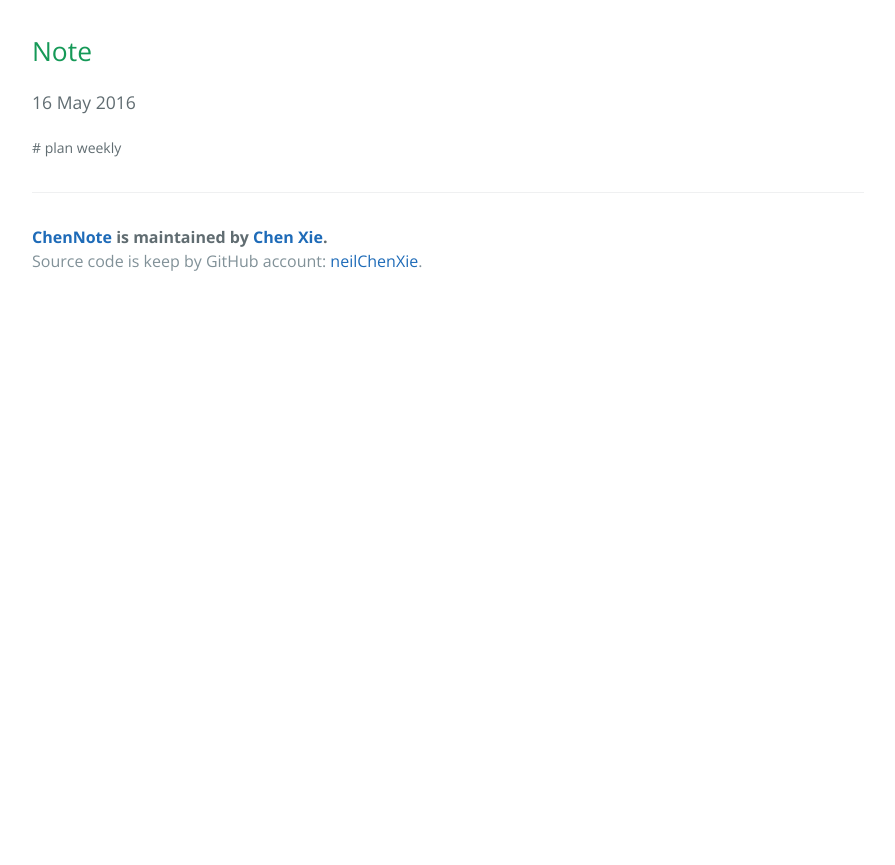
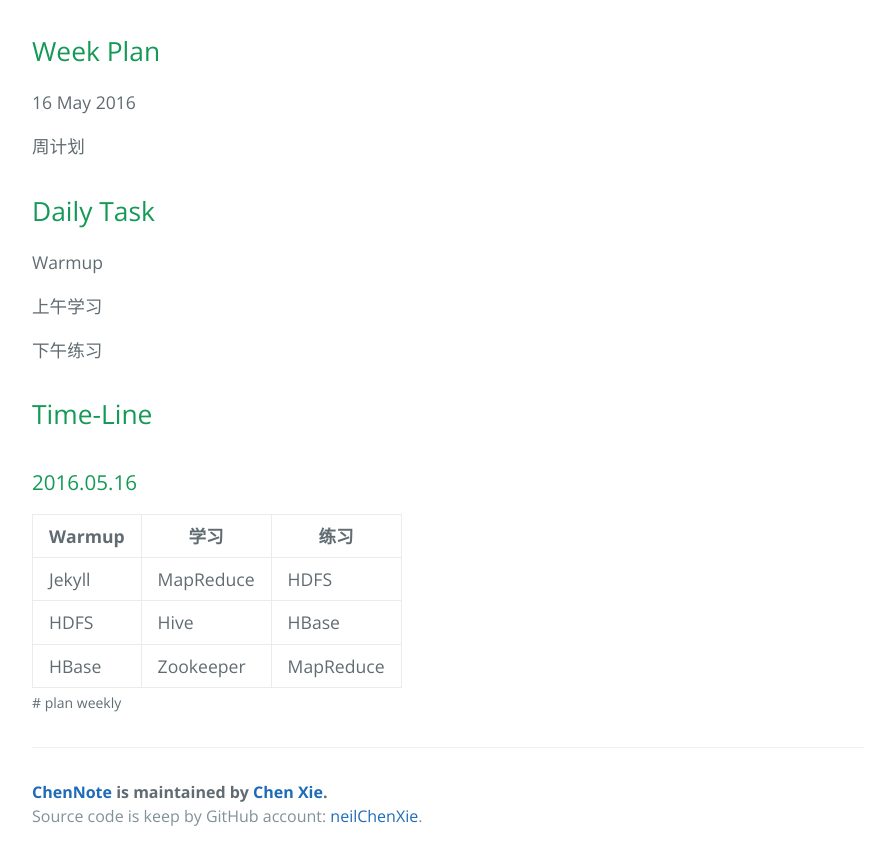
Before and after one commit to neilChenXie/ChenData, a Jekyll site: the page built from _posts/Plan/2016-05-16-note.md, in a window 1280 px wide. Shown: the top 865 px of the page, without its empty margins (192-1087 px from the left). Built offline with Jekyll 4.4.1, drawn with Linux system fonts in a browser that asks for light colours.

Commit message:
new file:   _posts/Meet/2016-05-17-meet.md

```diff
--- a/_config.yml
+++ b/_config.yml
@@ -2,7 +2,7 @@
 title:        ChenNote
 tagline:      A responsive theme for your project on GitHub Pages
 url:          "http://chen-node.com/ChenNote"
-baseurl:      "/ChenNote"
+baseurl:      "/ChenData"
 paginate:     1
 
 # About/contact
--- a/_posts/Plan/2016-05-16-note.md
+++ b/_posts/Plan/2016-05-16-note.md
@@ -1,7 +1,27 @@
 ---
 layout: post
-title: Note
+title: Week Plan
 date: 2016-05-16 09:44:15 +0800
 category: Plan
 tags: [plan, weekly]
 ---
+
+周计划
+
+## Daily Task
+
+Warmup
+
+上午学习
+
+下午练习
+
+## Time-Line
+
+### 2016.05.16
+
+| Warmup | 学习 | 练习 |
+| ------ | --- | ---- |
+| Jekyll | MapReduce | HDFS |
+| HDFS | Hive | HBase |
+| HBase | Zookeeper | MapReduce |
```
Also changed, not shown: _posts/Meet/2016-05-17-meet.md (added, +19 -0 lines).
